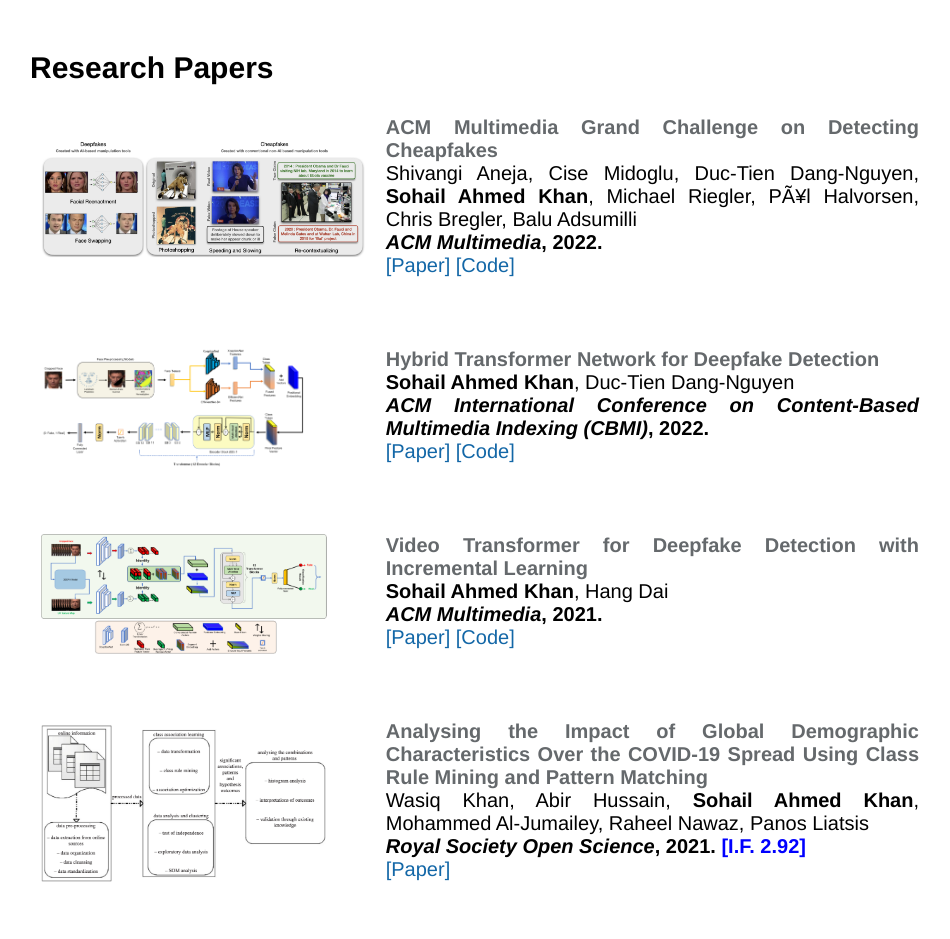
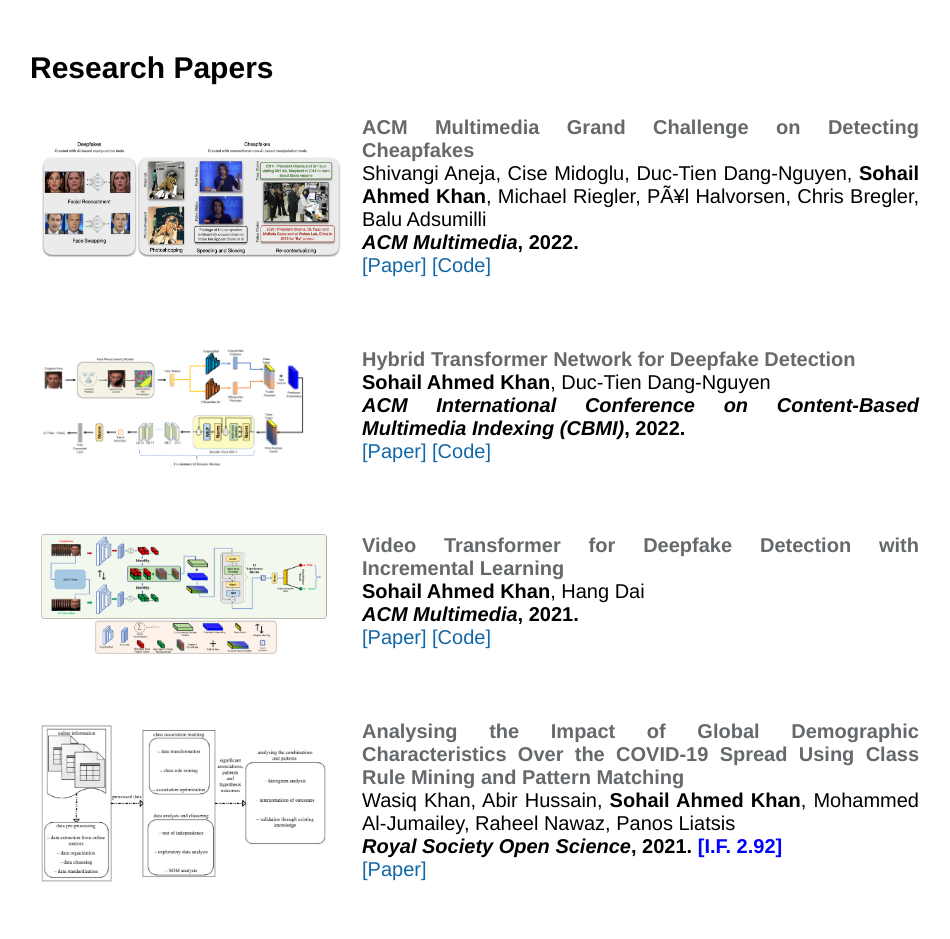
Before and after one commit to sohailahmedkhan/sohailahmedkhan.github.io, a plain HTML site: page index.html in a window 1280 px wide. Shown: the part 1140-2079 px from the top of the page, without its empty margins (160-1110 px from the left). Drawn offline with Linux system fonts and the light colour scheme.

Commit message:
Update index.html

```diff
--- a/index.html
+++ b/index.html
@@ -241,7 +241,7 @@ body {margin:0;height:2000px;}
 
   <tr>
     <td>
-      <img border=0 src="images/acmmm_cheapfakes.png" classs="publogo" height="120">
+      <img border=0 src="images/acmmm_cheapfakes.png" classs="publogo" height="120" width="300">
     </td>
     <td>
       <div class="publication">
```
